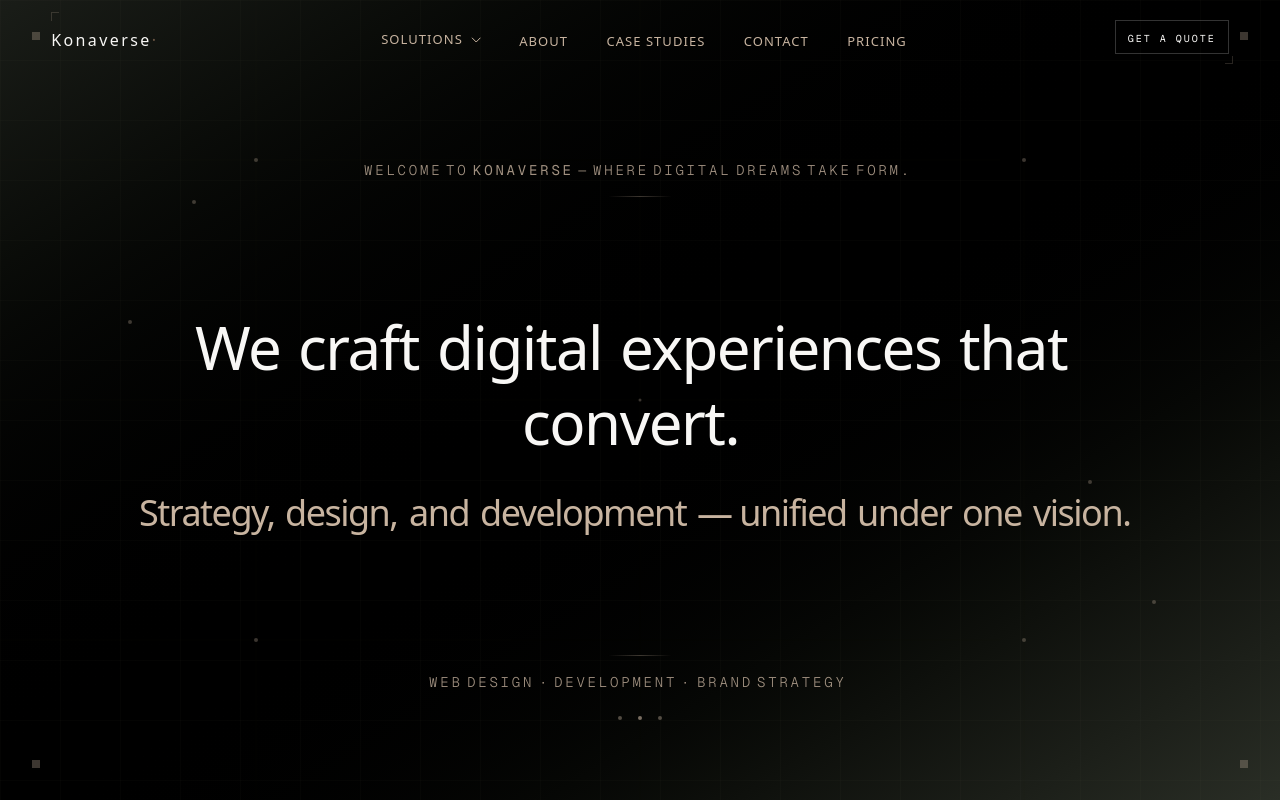
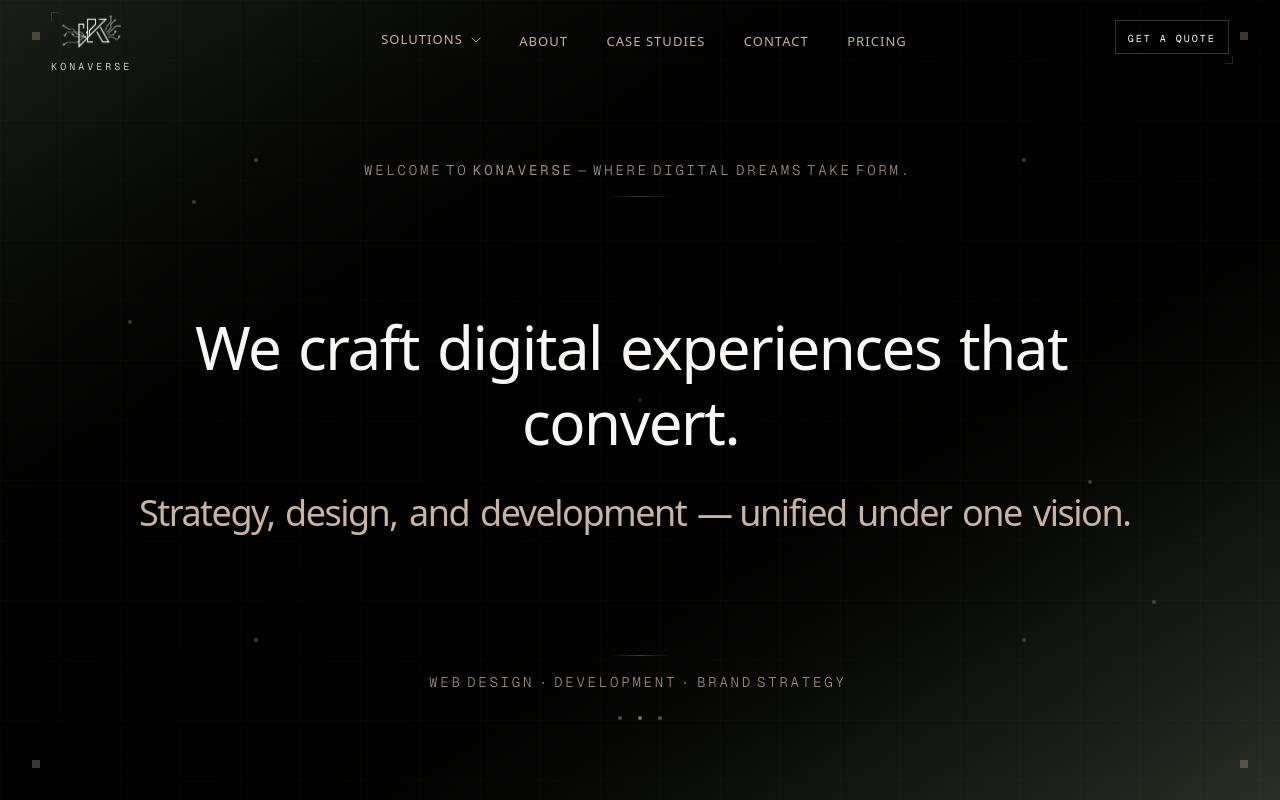
Before and after one commit to Nabjb/KONA, a Next.js app: page / in a window 1280 px wide. Shown: the top 800 px of the page. Built offline with nearby package versions, Linux system fonts and the light colour scheme.

Commit message:
Made the hero section loading time faster.

```diff
--- a/src/components/layout/footer.tsx
+++ b/src/components/layout/footer.tsx
@@ -3,6 +3,7 @@
 import React from "react";
 import Link from "next/link";
 import { usePathname } from "next/navigation";
+import Image from "next/image";
 import { motion } from "framer-motion";
 import { Instagram, Linkedin, Twitter, Github } from "lucide-react";
 
@@ -77,11 +78,15 @@ export default function Footer() {
                         </motion.h2>
                     </div>
 
-                    <div className="col-span-12 lg:col-span-4 lg:text-right">
-                        <div className="font-sans font-bold text-2xl tracking-tighter" style={{ color: colors.parchment }}>
-                            Konaverse<span style={{ color: colors.oak }}>.</span>
-                        </div>
-                        <p className="text-[10px] font-mono tracking-[0.4em] uppercase opacity-30 mt-2" style={{ color: colors.sand }}>
+                    <div className="col-span-12 lg:col-span-4 lg:text-right flex flex-col items-start lg:items-end">
+                        <Image
+                            src="/KonaLogoNoBg.png"
+                            alt="Konaverse Logo"
+                            width={240}
+                            height={80}
+                            className="h-14 md:h-20 w-auto brightness-200"
+                        />
+                        <p className="text-[10px] font-mono tracking-[0.4em] uppercase opacity-30 mt-4" style={{ color: colors.sand }}>
                             Architectural Excellence
                         </p>
                     </div>
--- a/src/components/layout/global-nav.tsx
+++ b/src/components/layout/global-nav.tsx
@@ -3,6 +3,7 @@
 import { useState, useEffect, useRef } from "react";
 import { motion } from "framer-motion";
 import Link from "next/link";
+import Image from "next/image";
 import { NavDropdown } from "./nav-dropdown";
 import { NavHamburger } from "./nav-hamburger";
 import { MobileMenu } from "./mobile-menu";
@@ -154,20 +155,18 @@ export function GlobalNav() {
                     >
                         <Link
                             href="/"
-                            className="flex items-center"
-                            style={{ color: colors.parchment }}
+                            className="flex flex-col items-center"
                         >
-                            <span
-                                className="text-base font-normal"
-                                style={{ letterSpacing: "0.15em" }}
-                            >
-                                Konaverse
-                            </span>
-                            <span
-                                className="text-base font-normal"
-                                style={{ color: colors.oak }}
-                            >
-                                ·
+                            <Image
+                                src="/KonaLogoNoBg.png"
+                                alt="Konaverse Logo"
+                                width={180}
+                                height={60}
+                                className="h-12 w-auto brightness-200"
+                                priority
+                            />
+                            <span className="text-[10px] font-mono tracking-[0.3em] uppercase mt-1 opacity-80" style={{ color: colors.parchment }}>
+                                KONAVERSE
                             </span>
                         </Link>
                     </motion.div>
--- a/src/components/ui/hero-section.tsx
+++ b/src/components/ui/hero-section.tsx
@@ -21,10 +21,13 @@ export function HeroSection() {
   useEffect(() => {
     // Animate words
     const words = document.querySelectorAll<HTMLElement>(".word");
+    const delayScale = 0.31;
+    const wordDurationMs = 600;
     words.forEach((word) => {
-      const delay = parseInt(word.getAttribute("data-delay") || "0", 10);
+      const baseDelay = parseInt(word.getAttribute("data-delay") || "0", 10);
+      const delay = Math.round(baseDelay * delayScale);
       setTimeout(() => {
-        word.style.animation = "word-appear 0.8s ease-out forwards";
+        word.style.animation = `word-appear ${wordDurationMs}ms ease-out forwards`;
       }, delay);
     });
 
```
Also changed, not shown: public/KonaLogoNoBg.png (added).
